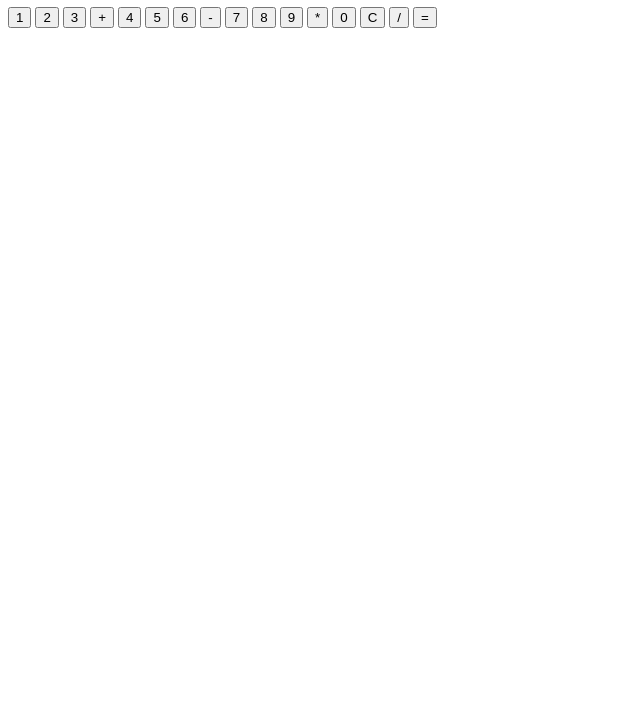
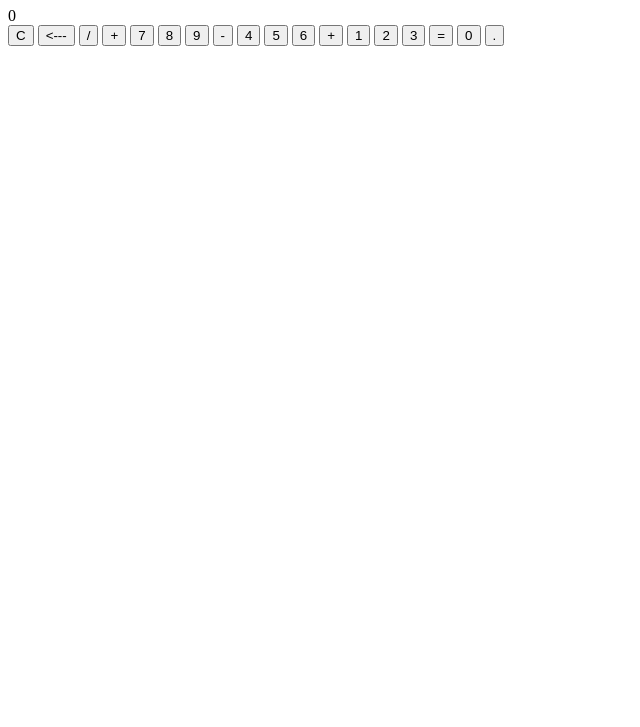
Before and after one commit to RicardoAntonio-art/Calculator, a plain HTML site: page index.html in a window 1280 px wide. Shown: the part 73-800 px from the top of the page, without its empty margins (0-640 px from the left). Drawn offline with Linux system fonts and the light colour scheme.

Commit message:
Empezamos desde cero

```diff
--- a/index.html
+++ b/index.html
@@ -11,12 +11,25 @@
 
     <h1> CALCULADORA EN HTML </h1>
 
-    <div id="pantalla">  </div>
-
-    <button id="digit"> 1 </button>  <button id="digit"> 2 </button>  <button id="digit"> 3 </button>  <button id="operator"> + </button>
-    <button id="digit"> 4 </button>  <button id="digit"> 5 </button>  <button id="digit"> 6 </button>  <button id="operator"> - </button>
-    <button id="digit"> 7 </button>  <button id="digit"> 8 </button>  <button id="digit"> 9 </button>  <button id="operator"> * </button>
-    <button id="digit"> 0 </button>  <button id="operator"> C </button>  <button id="operator"> / </button>  <button id="equals"> = </button>
+    <div id="pantalla"> 0 </div>
+    <button id="c"> C </button>
+    <button id="borrar" class="btn"> <--- </button>
+    <button class="btn"> / </button>
+    <button class="btn"> + </button>
+    <button class="btn"> 7 </button>
+    <button class="btn"> 8 </button>
+    <button class="btn"> 9 </button>
+    <button class="btn"> - </button>
+    <button class="btn"> 4 </button>
+    <button class="btn"> 5 </button>
+    <button class="btn"> 6 </button>
+    <button class="btn"> + </button>
+    <button class="btn"> 1 </button>
+    <button class="btn"> 2 </button>
+    <button class="btn"> 3 </button>
+    <button id="igual" class="btn"> = </button>
+    <button id="cero" class="btn"> 0 </button>
+    <button class="btn"> . </button>
 
 
 
--- a/script.js
+++ b/script.js
@@ -1,52 +1,67 @@
-let digitos = {
-    posicion1: undefined,
-    posicion2: undefined,
-};
+/* let digitos = [];
+let digito1 = digitos[0]
+let calculadora = [];
+let operador = calculadora [0];
+let numero = undefined;
 
-let calculadora = {
-    operaciones: undefined,
-};
-const botones = document.querySelectorAll("#digit");
-const operadores = document.querySelectorAll("#operator")
+const botones1 = document.querySelectorAll("#digit");
+const botones2 = document.querySelectorAll("#digit");
+const operadores = document.querySelectorAll("#operator");
+const resultado = document.querySelector("#equals");
+const pantalla = document.querySelector("#pantalla");
 
+botones1.forEach((botones1) =>{
+    botones1.addEventListener("click",()=>{
+        digitos[0] = botones1.textContent;
+        digito1 = digitos [0];
+        alert(digito1)
+    });
+});
 
 operadores.forEach( (operadores) => {
     operadores.addEventListener("click", () =>{
-        calculadora.operaciones = operadores.textContent;
-        console.log(calculadora.operaciones);
+        calculadora[0] = operadores.textContent;
+
     });
 });
 
 
-botones.forEach((botones) =>{
-    botones.addEventListener("click",()=>{
-        digitos.posicion1 = botones.textContent;
-        console.log(digitos.posicion1);
+resultado.addEventListener( "click", () => {
+    alert("funciona")
+    operacion(digito1,operador);
+});
+/*
+botones2.forEach( (botones2) => {
+    botones2.addEventListener("click", () => {
+        digitos.posicion2 = botones2.textContent;
+        operate(digitos.posicion2)
+        console.log(digitos.posicion2);
     });
 });
 
-/*
-const operators = document.querySelectorAll("#operator");
-const pantalla = document.querySelector("#pantalla");
-const resultado = document.querySelector("#equals");
-const digitsPAN = document.createElement("p");
 
 
-operators.forEach((operator) =>{
-    operator.addEventListener("click", () => {
-        operator = operator.textContent;
-        console.log(operator);
-    });
-});
+function operacion(digito1,operador) {
+    let result;
+    switch (operador) {
+        case '+':
+            result = digito1 + 2;
+            console.log(result);
+            break;
+
+        case '-':
+            result = digito1 - 2;
+            console.log(result);
+            break;
+        case '*':
+            result = digito1 * 2;
+            console.log(result);
+            break;
+        case '/':
+            result = digito1 / 2;
+            console.log(result);
+            break;
+    }
+    return result;
+}
 */
-
-
-function suma (){
-   return digit1+digit2;
-}
-
-
-
-function operate(digits1,digits22,operator) {
-
-}
```
